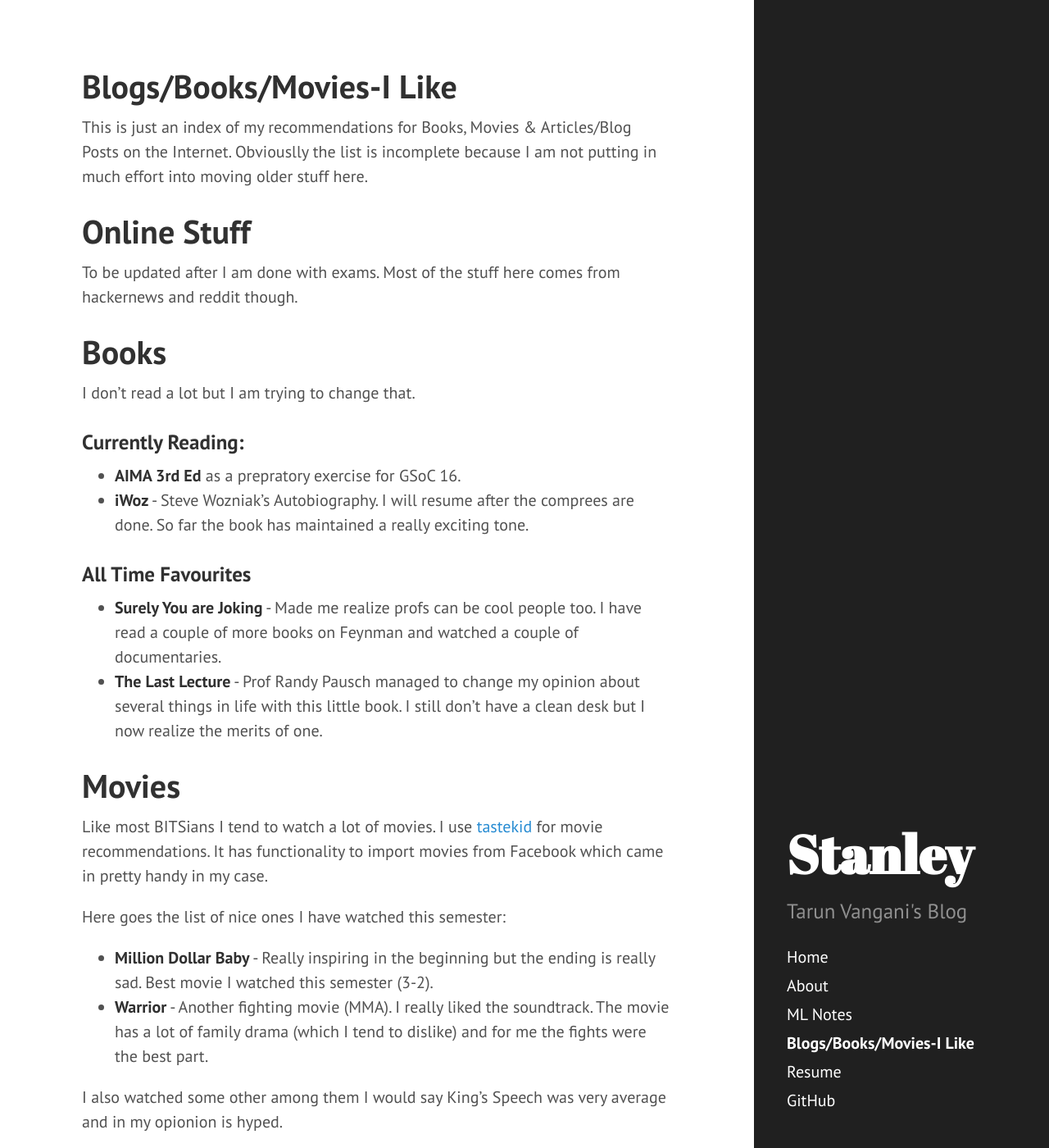
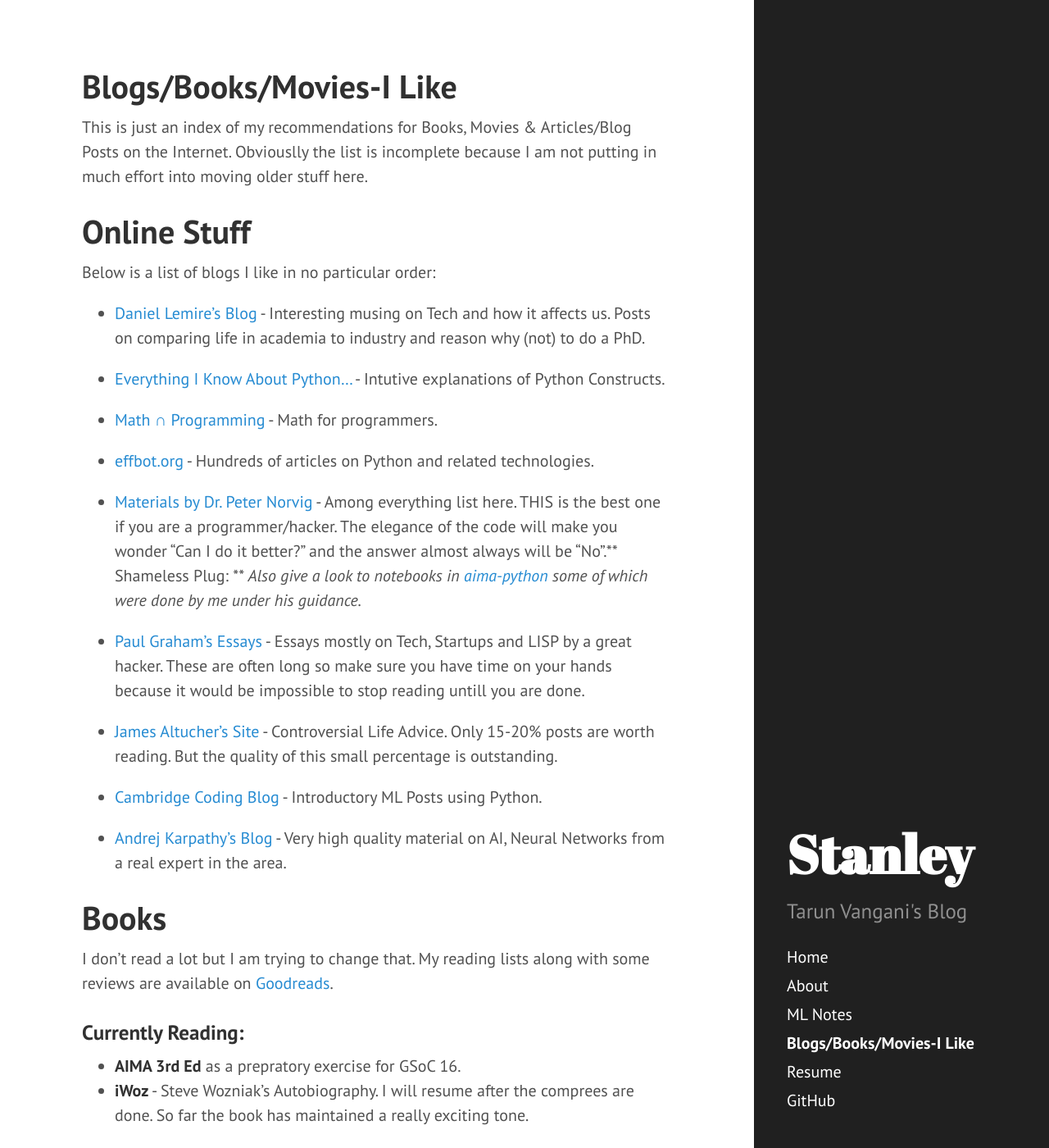
Before and after one commit to reachtarunhere/reachtarunhere.github.io, a Jekyll site: the page built from recommednations.md, in a window 1280 px wide and 1400 px high. Shown: the whole window at 82% size. Built offline with Jekyll 4.4.1, drawn with Linux system fonts in a browser that asks for light colours; comment, search, counter and statistics services are not loaded; some of the changed text lies outside the part shown.

Commit message:
Added Online Recommendations

```diff
--- a/recommednations.md
+++ b/recommednations.md
@@ -7,11 +7,29 @@ This is just an index of my recommendations for Books, Movies & Articles/Blog Po
 
 # Online Stuff
 
-To be updated after I am done with exams. Most of the stuff here comes from hackernews and reddit though.
+Below is a list of blogs I like in no particular order:
+
+- [Daniel Lemire's Blog](http://lemire.me/) - Interesting musing on Tech and how it affects us. Posts on comparing life in academia to industry and reason why (not) to do a PhD.
+
+- [Everything I Know About Python...](https://jeffknupp.com) - Intutive explanations of Python Constructs.
+
+- [Math ∩ Programming](https://jeremykun.com/) - Math for programmers.
+
+- [effbot.org](effbot.org) -  Hundreds of articles on Python and related technologies.
+
+- [Materials by Dr. Peter Norvig](http://norvig.com) - Among everything list here. THIS is the best one if you are a programmer/hacker. The elegance of the code will make you wonder "Can I do it better?" and the answer almost always will be "No".** Shameless Plug: ** *Also give a look to notebooks in [aima-python](https://github.com/aimacode/aima-python)  some of which were done by me under his guidance.*
+
+- [Paul Graham's Essays](http://www.paulgraham.com/articles.html) - Essays mostly on Tech, Startups and LISP by a great hacker. These are often long so make sure you have time on your hands because it would be impossible to stop reading untill you are done.
+
+- [James Altucher's Site](http://www.jamesaltucher.com) - Controversial Life Advice. Only 15-20% posts are worth reading. But the quality of this small percentage is outstanding.
+
+- [Cambridge Coding Blog](https://blog.cambridgecoding.com) - Introductory ML Posts using Python.
+
+- [Andrej Karpathy's Blog](http://karpathy.github.io) - Very high quality material on AI, Neural Networks from a real expert in the area.
 
 # Books
 
-I don't read a lot but I am trying to change that.
+I don't read a lot but I am trying to change that. My reading lists along with some reviews are available on [Goodreads](https://www.goodreads.com/user/show/32095774-tarun-vangani).
 
 ###  Currently Reading:
 - **AIMA 3rd Ed** as a prepratory exercise for GSoC 16.
@@ -38,3 +56,4 @@ I also watched some other among them I would say King's Speech was very average
 - **Schindler's List** - Got me interested in reading about World War. Great Movie! WARNING: The movie is really sad and graphic.
 - **The Pianist** - Same as above.
 - **Dead Poet's Society** - Like 3 Idiots but only 100 x better.
+- ** Mary Kom ** - Very inspirational boxing movie. The book is even better. [Book Review](http://reachtarunhere.github.io/2016/08/20/Review-Unbreakable-Mary-Kom/)
```
